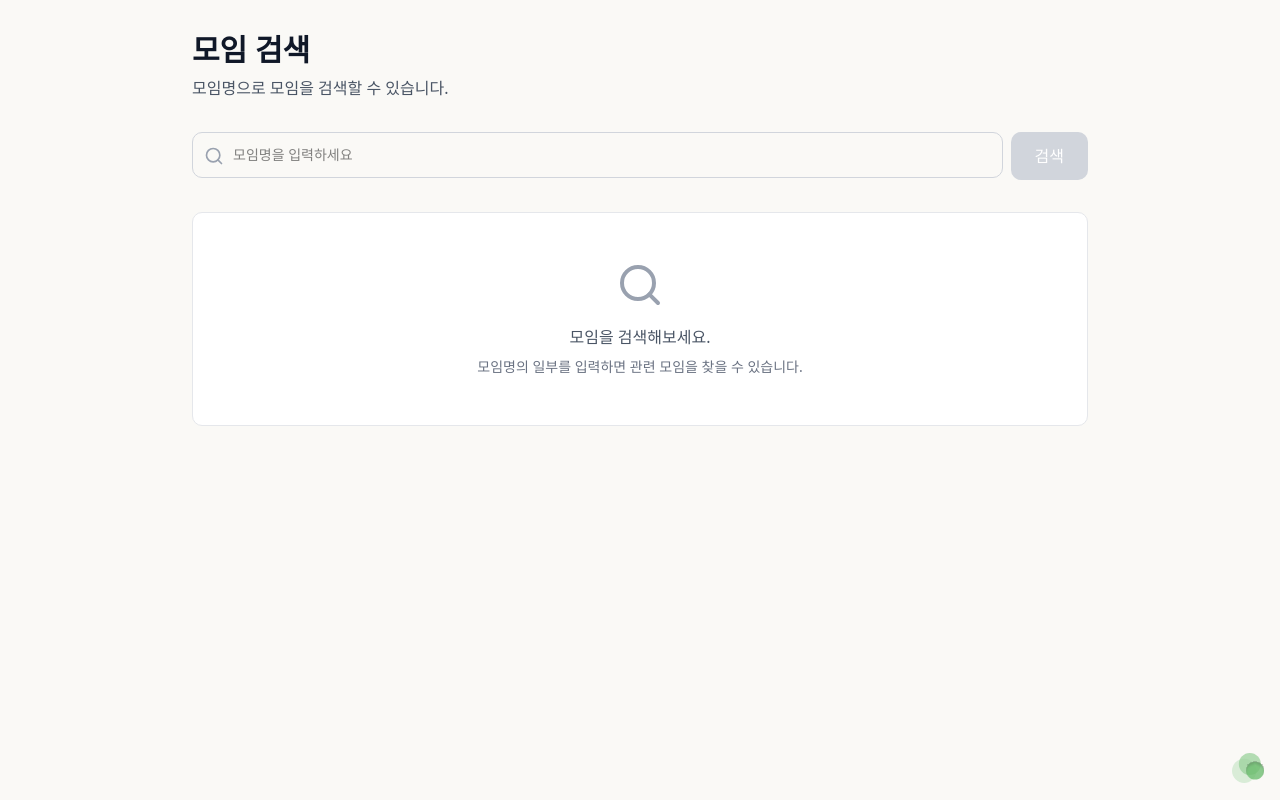
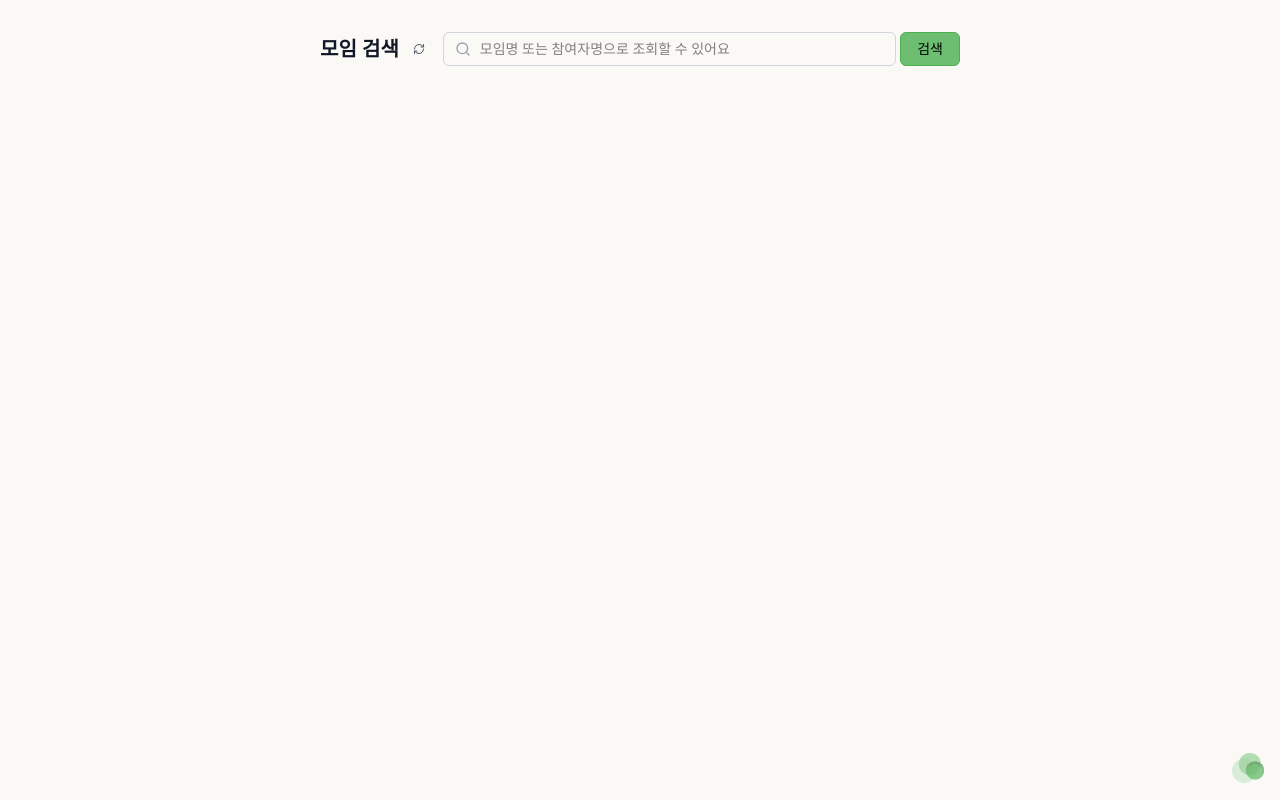
Before and after one commit to su-ram/overlap, a Next.js app in the folder overlap-web/: page /moim/search in a window 1280 px wide. Built offline with nearby package versions, Linux system fonts and the light colour scheme.

Commit message:
모임 조회 화면 수정

```diff
--- a/overlap-web/src/app/api/moim/search/route.ts
+++ b/overlap-web/src/app/api/moim/search/route.ts
@@ -13,21 +13,15 @@ export async function GET(req: NextRequest) {
   const searchParams = req.nextUrl.searchParams;
   const name = searchParams.get("name");
 
-  // name 파라미터 검증
-  if (!name || name.trim() === "") {
-    return NextResponse.json(
-      { error: "name parameter is required" },
-      { status: 400 }
-    );
-  }
+  try {
+    let query = supabase.from("moim").select("*");
 
-  try {
-    // 모임명으로 검색 (부분 일치, 대소문자 구분 없음)
-    const { data: moimList, error: moimError } = await supabase
-      .from("moim")
-      .select("*")
-      .ilike("moim_name", `%${name.trim()}%`)
-      .order("created_at", { ascending: false });
+    // name 파라미터가 있으면 검색, 없으면 전체 목록
+    if (name && name.trim() !== "") {
+      query = query.ilike("moim_name", `%${name.trim()}%`);
+    }
+
+    const { data: moimList, error: moimError } = await query.order("created_at", { ascending: false });
 
     if (moimError) {
       return NextResponse.json(
--- a/overlap-web/src/app/moim/search/page.tsx
+++ b/overlap-web/src/app/moim/search/page.tsx
@@ -2,7 +2,9 @@
 
 import { useState, useEffect } from "react";
 import { useRouter } from "next/navigation";
-import { Search, Loader2 } from "lucide-react";
+import { Search, RefreshCw } from "lucide-react";
+import { motion } from "framer-motion";
+import { Loader } from "@/components/ui/Loader";
 import type { MoimResponse } from "@/types/api";
 
 export default function MoimSearchPage() {
@@ -14,15 +16,21 @@ export default function MoimSearchPage() {
 
   // 검색 실행
   const handleSearch = async () => {
-    if (!searchQuery.trim()) {
-      return;
-    }
-
     setIsSearching(true);
     setHasSearched(true);
+    const startTime = Date.now();
 
     try {
-      const response = await fetch(`/api/moim/search?name=${encodeURIComponent(searchQuery.trim())}`);
+      const query = searchQuery.trim();
+      const url = query
+        ? `/api/moim/search?name=${encodeURIComponent(query)}`
+        : `/api/moim/search`;
+
+      // 최소 2초 대기와 API 호출을 동시에 실행
+      const [response] = await Promise.all([
+        fetch(url),
+        new Promise(resolve => setTimeout(resolve, 2000))
+      ]);
 
       if (!response.ok) {
         const errorData = await response.json().catch(() => ({}));
@@ -30,8 +38,20 @@ export default function MoimSearchPage() {
       }
 
       const data = await response.json();
+
+      // 최소 2초가 지났는지 확인하고, 안 지났으면 남은 시간만큼 대기
+      const elapsedTime = Date.now() - startTime;
+      if (elapsedTime < 2000) {
+        await new Promise(resolve => setTimeout(resolve, 2000 - elapsedTime));
+      }
+
       setSearchResults(data || []);
     } catch (error) {
+      // 에러 발생 시에도 최소 2초 대기
+      const elapsedTime = Date.now() - startTime;
+      if (elapsedTime < 2000) {
+        await new Promise(resolve => setTimeout(resolve, 2000 - elapsedTime));
+      }
       console.error("Error searching moim:", error);
       setSearchResults([]);
       alert(error instanceof Error ? error.message : "검색 중 오류가 발생했습니다.");
@@ -52,6 +72,13 @@ export default function MoimSearchPage() {
     router.push(`/moim/${moimId}`);
   };
 
+  // 새로고침 핸들러
+  const handleRefresh = () => {
+    setSearchQuery("");
+    setSearchResults([]);
+    setHasSearched(false);
+  };
+
   // 날짜 포맷팅
   const formatDate = (dateString?: string) => {
     if (!dateString) return "";
@@ -64,112 +91,101 @@ export default function MoimSearchPage() {
   };
 
   return (
-    <div className="min-h-screen bg-[#FAF9F6] px-4 py-8">
-      <div className="max-w-4xl mx-auto">
-        {/* 헤더 */}
-        <div className="mb-8">
-          <h1 className="text-3xl font-bold text-gray-900 mb-2">모임 검색</h1>
-          <p className="text-gray-600">모임명으로 모임을 검색할 수 있습니다.</p>
-        </div>
-
-        {/* 검색 입력 */}
-        <div className="mb-8">
-          <div className="flex gap-2">
+    <div className="min-h-screen bg-[#FAF9F6] py-8">
+      <div className="max-w-2xl mx-auto px-4">
+        {/* 헤더 및 검색 입력 */}
+        <div className="mb-8 pt-0">
+          <div className="flex items-center gap-3 flex-wrap justify-center">
+            <div className="flex items-center gap-2">
+              <h1 className="text-xl font-bold text-gray-900">모임 검색</h1>
+              <button
+                onClick={handleRefresh}
+                className="p-1.5 text-gray-600 hover:text-gray-900 hover:bg-gray-100 rounded-sm transition-colors"
+                aria-label="새로고침"
+                title="새로고침"
+              >
+                <RefreshCw className="w-3 h-3" />
+              </button>
+            </div>
+            <div className="flex gap-1 flex-1 min-w-0">
             <div className="flex-1 relative">
-              <Search className="absolute left-3 top-1/2 -translate-y-1/2 w-5 h-5 text-gray-400" />
+              <Search className="absolute left-3 top-1/2 -translate-y-1/2 w-4 h-4 text-gray-400" />
               <input
                 type="text"
                 value={searchQuery}
                 onChange={(e) => setSearchQuery(e.target.value)}
                 onKeyPress={handleKeyPress}
-                placeholder="모임명을 입력하세요"
-                className="w-full pl-10 pr-4 py-3 border border-gray-300 rounded-lg focus:outline-none focus:ring-2 focus:ring-blue-500 focus:border-transparent text-sm"
+                placeholder="모임명 또는 참여자명으로 조회할 수 있어요"
+                className="w-full pl-9 pr-3 py-1.5 border border-gray-300 rounded-sm focus:outline-none text-sm"
               />
             </div>
             <button
               onClick={handleSearch}
-              disabled={isSearching || !searchQuery.trim()}
-              className="px-6 py-3 bg-blue-600 text-white rounded-lg hover:bg-blue-700 disabled:bg-gray-300 disabled:cursor-not-allowed transition-colors flex items-center gap-2 font-medium"
+              disabled={isSearching}
+              className="px-4 py-1.5 bg-[#4CAF50]/80 text-black border-[1px] border-[#4CAF50] rounded-sm hover:bg-[#4CAF50]/90 hover:border-black disabled:bg-gray-300 disabled:border-gray-300 disabled:text-gray-500 disabled:cursor-not-allowed transition-colors flex items-center justify-center font-medium text-sm"
             >
-              {isSearching ? (
-                <>
-                  <Loader2 className="w-4 h-4 animate-spin" />
-                  검색 중...
-                </>
-              ) : (
-                "검색"
-              )}
+              검색
             </button>
+            </div>
           </div>
         </div>
 
         {/* 검색 결과 */}
-        {hasSearched && (
+        {isSearching && (
+          <div className="fixed inset-0 flex items-center justify-center bg-transparent z-50">
+            <Loader size="lg" />
+          </div>
+        )}
+        {hasSearched && !isSearching && (
           <div className="space-y-4">
-            {isSearching ? (
-              <div className="flex items-center justify-center py-12">
-                <Loader2 className="w-8 h-8 animate-spin text-gray-400" />
-              </div>
-            ) : searchResults.length > 0 ? (
+            {!isSearching && searchResults.length > 0 ? (
               <>
-                <div className="text-sm text-gray-600 mb-4">
-                  {searchResults.length}개의 모임을 찾았습니다.
+                <div className="text-xs text-gray-600 mb-4">
+                  {searchResults.length}개의 모임
                 </div>
-                <div className="grid gap-4">
-                  {searchResults.map((moim) => (
-                    <div
+                <div className="grid gap-2">
+                  {searchResults.map((moim, index) => (
+                    <motion.div
                       key={moim.id}
+                      initial={{ opacity: 0, y: 20 }}
+                      animate={{ opacity: 1, y: 0 }}
+                      whileTap={{ scale: 0.98 }}
+                      transition={{
+                        duration: 0.3,
+                        delay: index * 0.05,
+                        ease: "easeOut"
+                      }}
                       onClick={() => handleMoimClick(moim.id)}
-                      className="bg-white border border-gray-200 rounded-lg p-6 hover:shadow-lg transition-shadow cursor-pointer"
+                      className="bg-white border border-gray-200 rounded-lg p-4 hover:border-black cursor-pointer transition-colors"
                     >
-                      <div className="flex items-start justify-between mb-4">
+                      <div className="flex items-start justify-between mb-3">
                         <div>
-                          <h2 className="text-xl font-bold text-gray-900 mb-1">
+                          <h2 className="text-sm font-bold text-gray-900 mb-1">
                             {moim.moim_name || "이름 없음"}
                           </h2>
                           {moim.created_at && (
-                            <p className="text-sm text-gray-500">
+                            <p className="text-xs text-gray-500">
                               생성일: {formatDate(moim.created_at)}
                             </p>
                           )}
                         </div>
                         <div className="text-right">
-                          <div className="text-sm text-gray-600">
+                          <div className="text-xs text-gray-600">
                             참여자: {moim.buddies?.length || 0}명
-                          </div>
-                          <div className="text-sm text-gray-600">
-                            투표: {moim.slots?.length || 0}개
                           </div>
                         </div>
                       </div>
-                      <div className="flex items-center gap-2 text-xs text-gray-500">
+                      <div className="flex items-center gap-2 text-[10px] text-gray-500">
                         <span>ID: {moim.id}</span>
                       </div>
-                    </div>
+                    </motion.div>
                   ))}
                 </div>
               </>
-            ) : (
-              <div className="bg-white border border-gray-200 rounded-lg p-12 text-center">
-                <p className="text-gray-600 mb-2">검색 결과가 없습니다.</p>
-                <p className="text-sm text-gray-500">
-                  다른 검색어로 시도해보세요.
-                </p>
-              </div>
-            )}
+            ) : null}
           </div>
         )}
 
-        {/* 초기 상태 안내 */}
-        {!hasSearched && (
-          <div className="bg-white border border-gray-200 rounded-lg p-12 text-center">
-            <Search className="w-12 h-12 text-gray-400 mx-auto mb-4" />
-            <p className="text-gray-600 mb-2">모임을 검색해보세요.</p>
-            <p className="text-sm text-gray-500">
-              모임명의 일부를 입력하면 관련 모임을 찾을 수 있습니다.
-            </p>
-          </div>
-        )}
       </div>
     </div>
   );
--- a/overlap-web/src/colors.ts
+++ b/overlap-web/src/colors.ts
@@ -28,23 +28,23 @@ export const buttonPrimary =
   "inline-flex items-center justify-center \
   rounded-sm px-2 py-1 text-sm font-medium \
   bg-[#4CAF50]/80 text-black border-[1px] border-[#4CAF50] \
-  hover:bg-[#4CAF50]/90 \
+  hover:bg-[#4CAF50]/90 hover:border-black \
   active:scale-[0.98] \
   transition";
 
 export const buttonSecondary =
   "inline-flex items-center justify-center \
-  rounded-md px-4 py-2 text-sm font-medium \
+  rounded-sm px-2 py-1 text-sm font-medium \
   bg-white border border-gray-200 text-gray-700 \
-  hover:bg-gray-50 \
+  hover:bg-gray-50 hover:border-black \
   transition";
 
 export const buttonGlass =
   "inline-flex items-center justify-center \
-  rounded-lg px-4 py-2 text-sm font-medium \
+  rounded-sm px-2 py-1 text-sm font-medium \
   bg-white/60 backdrop-blur-md \
   border border-white/70 \
   text-gray-800 \
   shadow-soft \
-  hover:bg-white/80 \
+  hover:bg-white/80 hover:border-black \
   transition";
```
